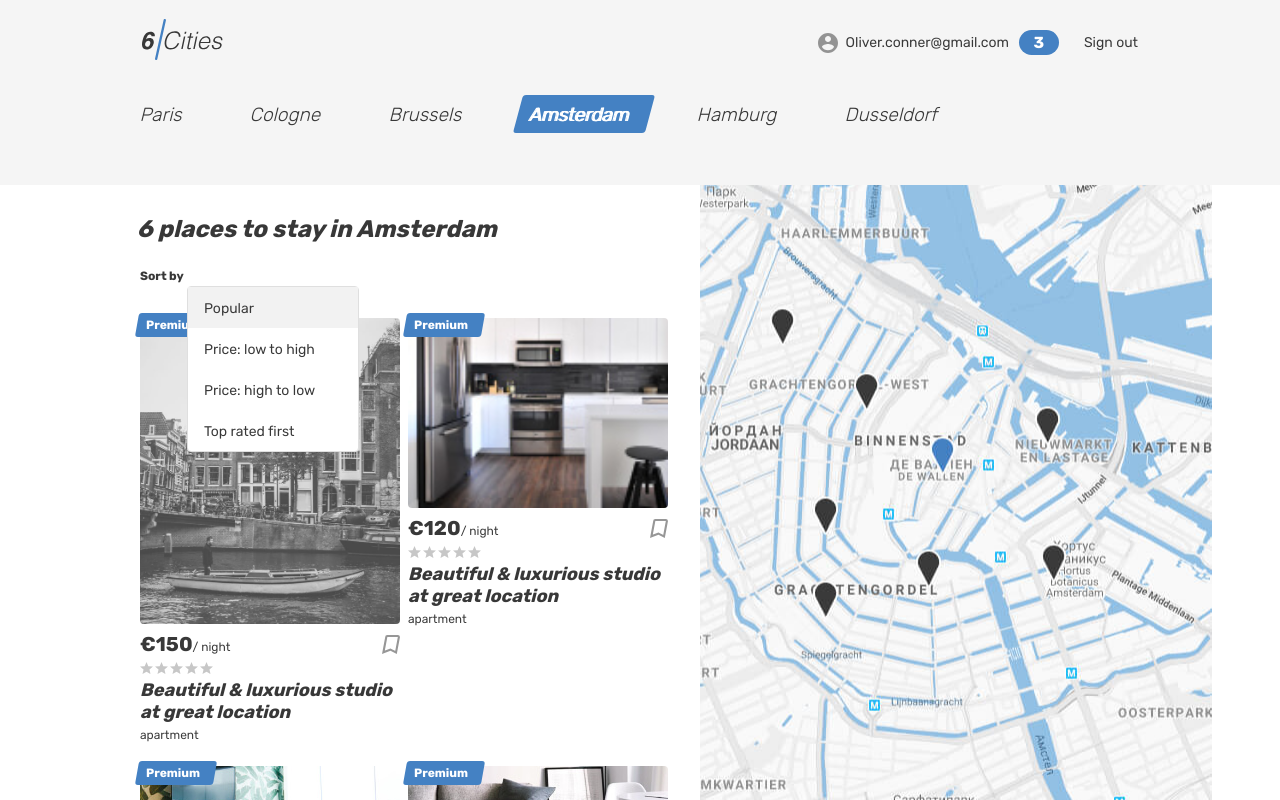
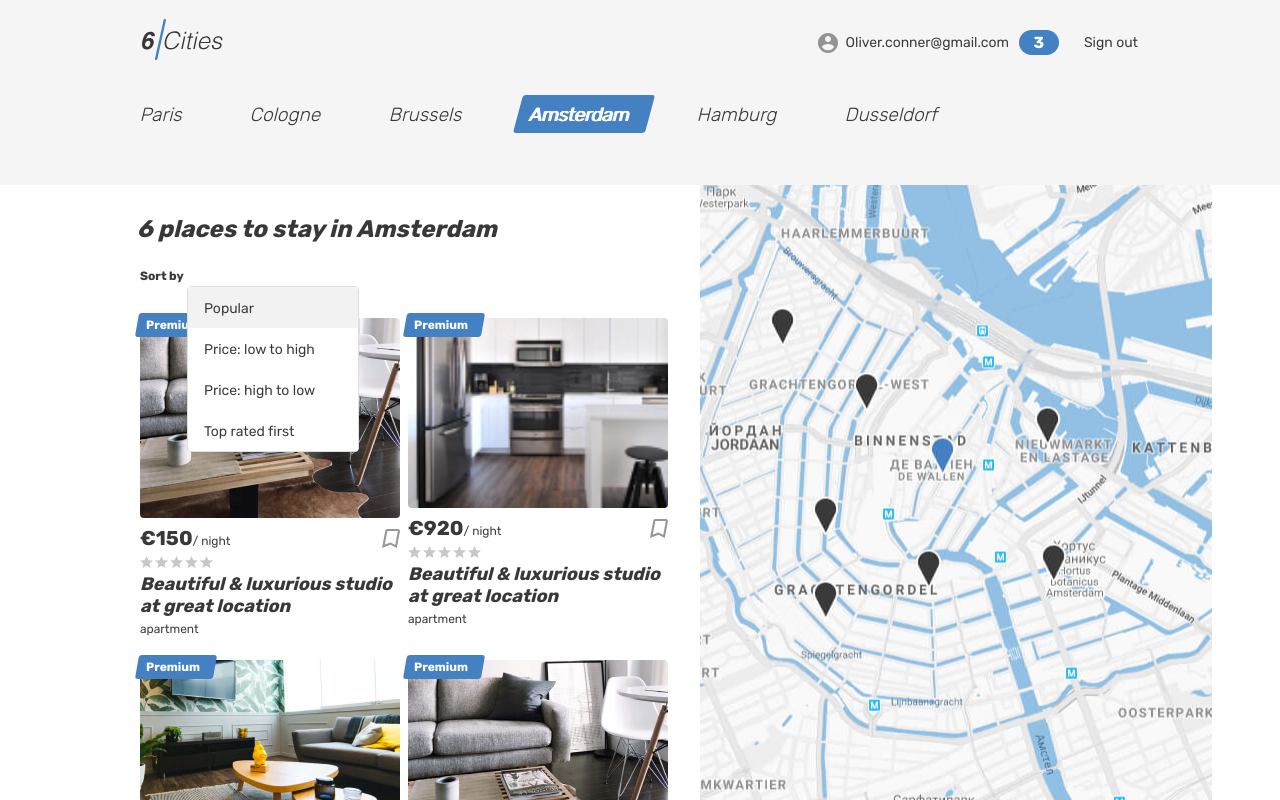
Before and after one commit to htmlacademy-react/1702993-six-cities-3, a React (Vite) app: page / in a window 1280 px wide. Built offline with nearby package versions, Linux system fonts and the light colour scheme.

Commit message:
4.1.4 связал моки

```diff
--- a/src/components/offer-card/offer-card.tsx
+++ b/src/components/offer-card/offer-card.tsx
@@ -17,7 +17,7 @@ function PlaceCard({offer, handleOffer}: OfferCardProps): JSX.Element {
   };
 
   return (
-    <Link to={`offer/${offer.id}`}>
+    <Link to={`/offer/${offer.id}`}>
       <article className="cities__card place-card"
         onMouseEnter={handleHover}
         onMouseLeave={handleUnHover}
--- a/src/mocks/offers.ts
+++ b/src/mocks/offers.ts
@@ -22,13 +22,13 @@ export const offers: OfferValue[] = [
     isFavorite: true,
     isPremium: false,
     rating: 4,
-    previewImage: '../../public/img/amsterdam.jpg'
+    previewImage: '../../public/img/apartment-01.jpg'
   },
   {
     id: '2',
     title: 'Beautiful & luxurious studio at great location',
     type: 'apartment',
-    price: 120,
+    price: 920,
     city: {
       name: 'Amsterdam',
       location: {
@@ -67,7 +67,7 @@ export const offers: OfferValue[] = [
     },
     isFavorite: true,
     isPremium: false,
-    rating: 2,
+    rating: 4,
     previewImage: '../../public/img/apartment-02.jpg'
   },
   {
--- a/src/mocks/offersPage.ts
+++ b/src/mocks/offersPage.ts
@@ -19,7 +19,7 @@ export const offersPage: TOfferPage[] = [
       longitude: 4.673877537499948,
       zoom: 8
     },
-    isFavorite: false,
+    isFavorite: true,
     isPremium: false,
     rating: 4,
     description: 'A quiet cozy and picturesque that hides behind a a river by the unique lightness of Amsterdam.',
@@ -33,7 +33,7 @@ export const offersPage: TOfferPage[] = [
       isPro: false
     },
     images: [
-      '../../public/img/amsterdam.jpg'
+      '../../public/img/apartment-01.jpg'
     ],
     maxAdults: 4
   },
@@ -69,7 +69,7 @@ export const offersPage: TOfferPage[] = [
       isPro: false
     },
     images: [
-      '../../public/img/amsterdam.jpg'
+      '../../public/img/apartment-small-03.jpg'
     ],
     maxAdults: 4
   },
@@ -77,7 +77,43 @@ export const offersPage: TOfferPage[] = [
     id: '3',
     title: 'Beautiful & luxurious studio at great location',
     type: 'apartment',
-    price: 20,
+    price: 110,
+    city: {
+      name: 'Amsterdam',
+      location: {
+        latitude: 52.35514938496378,
+        longitude: 4.673877537499948,
+        zoom: 8
+      }
+    },
+    location: {
+      latitude: 52.35514938496378,
+      longitude: 4.673877537499948,
+      zoom: 8
+    },
+    isFavorite: true,
+    isPremium: false,
+    rating: 4,
+    description: 'A quiet cozy and picturesque that hides behind a a river by the unique lightness of Amsterdam.',
+    bedrooms: 3,
+    goods: [
+      'Heating'
+    ],
+    host: {
+      name: 'Oliver Conner',
+      avatarUrl: '../../public/img/avatar-angelina.jpg',
+      isPro: false
+    },
+    images: [
+      '../../public/img/apartment-02.jpg'
+    ],
+    maxAdults: 4
+  },
+  {
+    id: '4',
+    title: 'Beautiful & luxurious studio at great location',
+    type: 'apartment',
+    price: 120,
     city: {
       name: 'Amsterdam',
       location: {
@@ -105,43 +141,7 @@ export const offersPage: TOfferPage[] = [
       isPro: false
     },
     images: [
-      '../../public/img/amsterdam.jpg'
-    ],
-    maxAdults: 4
-  },
-  {
-    id: '4',
-    title: 'Beautiful & luxurious studio at great location',
-    type: 'apartment',
-    price: 11120,
-    city: {
-      name: 'Amsterdam',
-      location: {
-        latitude: 52.35514938496378,
-        longitude: 4.673877537499948,
-        zoom: 8
-      }
-    },
-    location: {
-      latitude: 52.35514938496378,
-      longitude: 4.673877537499948,
-      zoom: 8
-    },
-    isFavorite: false,
-    isPremium: false,
-    rating: 4,
-    description: 'A quiet cozy and picturesque that hides behind a a river by the unique lightness of Amsterdam.',
-    bedrooms: 3,
-    goods: [
-      'Heating'
-    ],
-    host: {
-      name: 'Oliver Conner',
-      avatarUrl: '../../public/img/avatar-angelina.jpg',
-      isPro: false
-    },
-    images: [
-      '../../public/img/amsterdam.jpg'
+      '../../public/img/apartment-01.jpg'
     ],
     maxAdults: 4
   }
```
